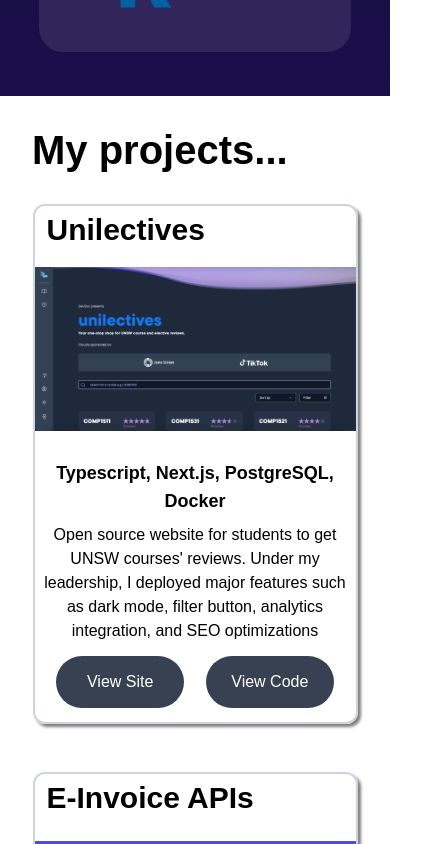
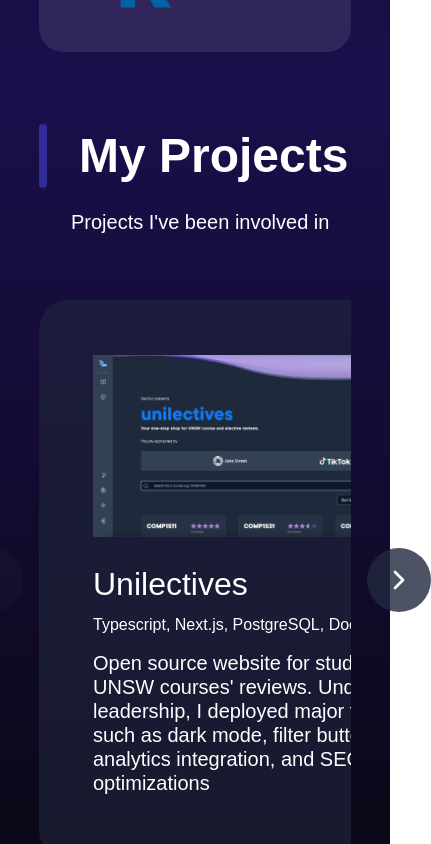
Before and after one commit to eaglethrost/Personal-Website, a Next.js app: page / in a window 390 px wide. Shown: the part 5040-5884 px from the top of the page, 431 px wide, since content can reach past the window. Built offline with nearby package versions, Linux system fonts and the light colour scheme.

Commit message:
feat: refactor projects

```diff
--- a/package.json
+++ b/package.json
@@ -12,6 +12,7 @@
     "format:fix": "biome format --write"
   },
   "dependencies": {
+    "lucide-react": "^0.552.0",
     "next": "14.2.8",
     "react": "^18",
     "react-dom": "^18",
--- a/src/sections/home/Experience/index.tsx
+++ b/src/sections/home/Experience/index.tsx
@@ -2,8 +2,8 @@
 import AnderaLogo from "@/assets/andera.svg";
 import LyraLogo from "@/assets/lyra-logo.svg";
 import ReadmeLogo from "@/assets/readme.svg";
+import SectionHeader from "@/components/ui/SectionHeader";
 import { useFadeInAnimation } from "@/hooks/useFadeInAnimation";
-import SectionHeader from "@/components/ui/SectionHeader";
 
 import ExperienceCard, { type ExperienceProps } from "./Card";
 
--- a/src/sections/home/Projects/Card.tsx
+++ b/src/sections/home/Projects/Card.tsx
@@ -1,97 +1,64 @@
 import Image, { type StaticImageData } from "next/image";
+import Link from "next/link";
 
-interface CardFooterProps {
-  websiteURL?: string;
-  codeLink: string;
+export interface ProjectCardProps {
+  image: StaticImageData;
+  title: string;
+  technologies: string;
+  description: string;
+  link?: string;
 }
 
-function CardFooter({ websiteURL, codeLink }: CardFooterProps) {
-  if (websiteURL) {
-    return (
-      <div
-        id="code-container"
-        className="h-1/5 w-full flex items-center justify-evenly"
-      >
-        <a
-          href={websiteURL}
-          target="_blank"
-          rel="noopener noreferrer"
-          className="w-32 p-3.5 text-center rounded-full bg-gray-700 hover:bg-black text-white"
-        >
-          View Site
-        </a>
-        <a
-          href={codeLink}
-          target="_blank"
-          rel="noopener noreferrer"
-          className="w-32 p-3.5 text-center rounded-full bg-gray-700 hover:bg-black text-white"
-        >
-          View Code
-        </a>
-      </div>
-    );
-  }
+export default function ProjectCard({
+  image,
+  title,
+  technologies,
+  description,
+  link,
+}: ProjectCardProps) {
   return (
     <div
-      id="code-container"
-      className="h-1/5 w-full flex items-center justify-end"
+      className="bg-[rgba(34,39,63,0.6)] h-[560px] rounded-[30px] w-[464px] flex-shrink-0"
+      data-name="Project Card"
     >
-      <a
-        href={codeLink}
-        target="_blank"
-        rel="noopener noreferrer"
-        className="relative right-5 p-3 px-5 rounded-full bg-gray-700 hover:bg-black text-white"
+      <div
+        className="h-[188px] ml-[54px] mt-[52px] w-[355px]"
+        data-name="Project Image"
       >
-        View Code
-      </a>
+        <Image
+          src={image}
+          alt="sigma"
+          width={450}
+          height={190}
+          className="w-full h-full object-contain pointer-events-none"
+        />
+      </div>
+      {link ? (
+        <div className="mt-[24px] ml-[54px]">
+          <Link
+            href={link}
+            target="_blank"
+            rel="noopener noreferrer"
+            className="font-['Roboto:Medium',sans-serif] font-medium leading-[40px] text-[32px] text-left text-nowrap text-white whitespace-pre"
+            style={{ fontVariationSettings: "'wdth' 100" }}
+          >
+            {title}
+          </Link>
+        </div>
+      ) : (
+        <p
+          className="font-['Roboto:Medium',sans-serif] font-medium leading-[40px] text-[32px] text-left text-nowrap text-white mt-[24px] ml-[54px] whitespace-pre"
+          style={{ fontVariationSettings: "'wdth' 100" }}
+        >
+          {title}
+        </p>
+      )}
+      <p className="font-['Inter:Regular',sans-serif] font-normal leading-[1.4] ml-[54px] not-italic text-[16px] text-white mt-[10px] w-[355px]">
+        {technologies}
+      </p>
+      <p className="font-['Inter:Regular',sans-serif] font-normal h-[187px] leading-[1.2] ml-[54px] not-italic text-[#fefefe] text-[20px] mt-[15px] w-[355px]">
+        {description}
+      </p>
     </div>
   );
 }
-
-export interface ProjectCardProps {
-  title: string;
-  screenshot: StaticImageData;
-  tools: string;
-  description: string;
-  codeLink: string;
-  websiteURL?: string;
-}
-
-export default function Card({
-  title,
-  screenshot,
-  tools,
-  description,
-  codeLink,
-  websiteURL,
-}: ProjectCardProps) {
-  return (
-    <div
-      id="project-container"
-      className="sm:w-[450px] w-5/6 h-[520px] flex flex-col items-center rounded-xl border-2 border-slate-300 text-black shadow-[3px_3px_3px_gray]"
-    >
-      <div id="title-container" className="h-20 w-full">
-        <h1 className="ml-3 mt-1.5 font-bold text-3xl">{title}</h1>
-      </div>
-      <div id="screenshot-container" className="h-60 w-full overflow-hidden">
-        <Image
-          src={screenshot}
-          alt="sigma"
-          width={450}
-          height={190}
-          className="w-full"
-        />
-      </div>
-      <div
-        id="tools-container"
-        className="h-1/10 my-2 text-center font-bold text-lg"
-      >
-        {tools}
-      </div>
-      <div id="description-container" className="h-3/10 text-center mx-2">
-        {description}
-      </div>
-      <CardFooter websiteURL={websiteURL} codeLink={codeLink} />
-    </div>
-  );
-}
--- a/src/sections/home/Projects/index.tsx
+++ b/src/sections/home/Projects/index.tsx
@@ -1,67 +1,55 @@
+import { ChevronLeft, ChevronRight } from "lucide-react";
+import { useRef, useState } from "react";
 import EInvoice from "@/assets/einvoice.png";
 import Outdoor from "@/assets/outdoor.png";
 import PPIA from "@/assets/ppiawebsite.png";
 import Terminal from "@/assets/terminal.png";
 import Unilectives from "@/assets/unilectives.png";
+import SectionHeader from "@/components/ui/SectionHeader";
 import { useFadeInAnimation } from "@/hooks/useFadeInAnimation";
 import ProjectCard, { type ProjectCardProps } from "./Card";
 
 const defaultProjects: ProjectCardProps[] = [
   {
     title: "Unilectives",
-    websiteURL: "https://unilectives.devsoc.app",
-    screenshot: Unilectives,
-    tools: "Typescript, Next.js, PostgreSQL, Docker",
+    link: "https://unilectives.devsoc.app",
+    image: Unilectives,
+    technologies: "Typescript, Next.js, PostgreSQL, Docker",
     description:
       "Open source website for students to get UNSW courses' reviews. Under my leadership, I deployed major features such as dark mode, filter button, analytics integration, and SEO optimizations",
-    codeLink: "https://github.com/devsoc-unsw/unilectives",
   },
   {
     title: "E-Invoice APIs",
-    screenshot: EInvoice,
-    tools: "Python, Flask, XML, REST API",
+    image: EInvoice,
+    technologies: "Python, Flask, XML, REST API",
     description:
       "Designed and built APIs and a UI for SMEs to convert PDF and JSON invoices to UBL XML 2.1 format, validate schemas and content against predefined rules, and send invoices via email",
-    codeLink:
-      "https://github.com/unsw-cse-comp99-3900/capstone-project-9900f11adothebest",
   },
   {
     title: "PPI Australia Website",
-    screenshot: PPIA,
-    tools: "Javascript, React, Tailwind",
+    link: "https://www.ppi-australia.org/en",
+    image: PPIA,
+    technologies: "Javascript, React, Tailwind",
     description:
       "As a frontend developer volunteer, I helped to create the organization's website. I migrated the codebase to Tailwind and revamped the homepage to deliver a more dynamic user experience",
-    codeLink: "https://github.com/ppiaustralia/projectelementalfrontend",
   },
   {
     title: "Outdoor Biking Time Trial",
-    screenshot: Outdoor,
-    tools: "Javascript, React, Node.js",
+    image: Outdoor,
+    technologies: "Javascript, React, Node.js",
     description:
       "Worked with a team of 9 to create a website for bikers to predict outdoor road time trials. I created the GPX file input, track visualization, and track data extraction features",
-    codeLink: "https://github.com/bboybrian/CyclingApp",
   },
   {
     title: "Classroom Reservation",
-    screenshot: Terminal,
-    tools: "C++, Makefile",
+    image: Terminal,
+    technologies: "C++, Makefile",
     description:
       "A terminal-based classroom booking system in which users can see room availability, book rooms, and view their bookings",
-    codeLink: "https://github.com/eaglethrost/Classroom-Reservation",
   },
 ];
 
-interface ProjectsProps {
-  title?: string;
-  projects?: ProjectCardProps[];
-}
-
-export default function Projects({
-  title = "My projects...",
-  projects,
-}: ProjectsProps) {
-  const projectsToRender = projects || defaultProjects;
-
+export default function Projects() {
   const headerAnimation = useFadeInAnimation<HTMLHeadingElement>({
     direction: "left",
   });
@@ -69,23 +57,96 @@
     direction: "up",
   });
 
+  const scrollContainerRef = useRef<HTMLDivElement>(null);
+  const [canScrollLeft, setCanScrollLeft] = useState(false);
+  const [canScrollRight, setCanScrollRight] = useState(true);
+
+  const checkScroll = () => {
+    if (scrollContainerRef.current) {
+      const { scrollLeft, scrollWidth, clientWidth } =
+        scrollContainerRef.current;
+      setCanScrollLeft(scrollLeft > 0);
+      setCanScrollRight(scrollLeft < scrollWidth - clientWidth - 10);
+    }
+  };
+
+  const scroll = (direction: "left" | "right") => {
+    if (scrollContainerRef.current) {
+      const scrollAmount = 500; // Scroll by ~1 card width + gap
+      const newScrollLeft =
+        direction === "left"
+          ? scrollContainerRef.current.scrollLeft - scrollAmount
+          : scrollContainerRef.current.scrollLeft + scrollAmount;
+
+      scrollContainerRef.current.scrollTo({
+        left: newScrollLeft,
+        behavior: "smooth",
+      });
+    }
+  };
+
   return (
-    <section id="projects" className="pb-10 bg-white">
-      <h1
-        ref={headerAnimation.ref}
-        id="projects-intro"
-        className="relative section-header pb-6"
-      >
-        {title}
-      </h1>
-      <div
-        ref={containerAnimation.ref}
-        id="projects-container"
-        className="flex flex-row flex-wrap justify-evenly gap-12"
-      >
-        {projectsToRender.map((project, index) => (
-          <ProjectCard key={index} {...project} />
-        ))}
+    <section
+      id="projects"
+      className="min-h-screen tall-screen:min-h-[70vh] bg-gradient-to-b from-backgroundLight w-full to-backgroundDark pt-6 pb-10"
+    >
+      <div className="w-content mx-auto">
+        <SectionHeader
+          title="My Projects"
+          description="Projects I've been involved in"
+          animation={headerAnimation}
+        />
+        {/* Carousel Container */}
+        <div ref={containerAnimation.ref}>
+          <div className="relative">
+            {/* Left Arrow */}
+            <button
+              type="button"
+              onClick={() => scroll("left")}
+              disabled={!canScrollLeft}
+              className={`absolute left-[-80px] top-1/2 -translate-y-1/2 z-10 bg-[rgba(34,39,63,0.8)] hover:bg-[rgba(34,39,63,0.95)] rounded-full p-4 transition-all ${
+                !canScrollLeft ? "opacity-30 cursor-not-allowed" : "opacity-100"
+              }`}
+              aria-label="Scroll left"
+            >
+              <ChevronLeft className="w-8 h-8 text-white" />
+            </button>
+
+            {/* Scrollable Cards Container */}
+            <div
+              ref={scrollContainerRef}
+              onScroll={checkScroll}
+              className="flex gap-[48px] overflow-x-auto scrollbar-hide scroll-smooth"
+              style={{ scrollbarWidth: "none", msOverflowStyle: "none" }}
+            >
+              {defaultProjects.map((project) => (
+                <ProjectCard
+                  key={project.title}
+                  image={project.image}
+                  title={project.title}
+                  technologies={project.technologies}
+                  description={project.description}
+                  link={project.link}
+                />
+              ))}
+            </div>
+
+            {/* Right Arrow */}
+            <button
+              type="button"
+              onClick={() => scroll("right")}
+              disabled={!canScrollRight}
+              className={`absolute right-[-80px] top-1/2 -translate-y-1/2 z-10 bg-[rgba(34,39,63,0.8)] hover:bg-[rgba(34,39,63,0.95)] rounded-full p-4 transition-all ${
+                !canScrollRight
+                  ? "opacity-30 cursor-not-allowed"
+                  : "opacity-100"
+              }`}
+              aria-label="Scroll right"
+            >
+              <ChevronRight className="w-8 h-8 text-white" />
+            </button>
+          </div>
+        </div>
       </div>
     </section>
   );
--- a/src/sections/home/Skills/index.tsx
+++ b/src/sections/home/Skills/index.tsx
@@ -14,8 +14,8 @@
 import RLogo from "@/assets/rstudio.png";
 import RustLogo from "@/assets/rust.png";
 import TsLogo from "@/assets/typescript.svg";
+import SectionHeader from "@/components/ui/SectionHeader";
 import { useFadeInAnimation } from "@/hooks/useFadeInAnimation";
-import SectionHeader from "@/components/ui/SectionHeader";
 
 const logos = [
   TsLogo,
```
Also changed, not shown: 1 other file (tests, documents, lock files or other folders).
